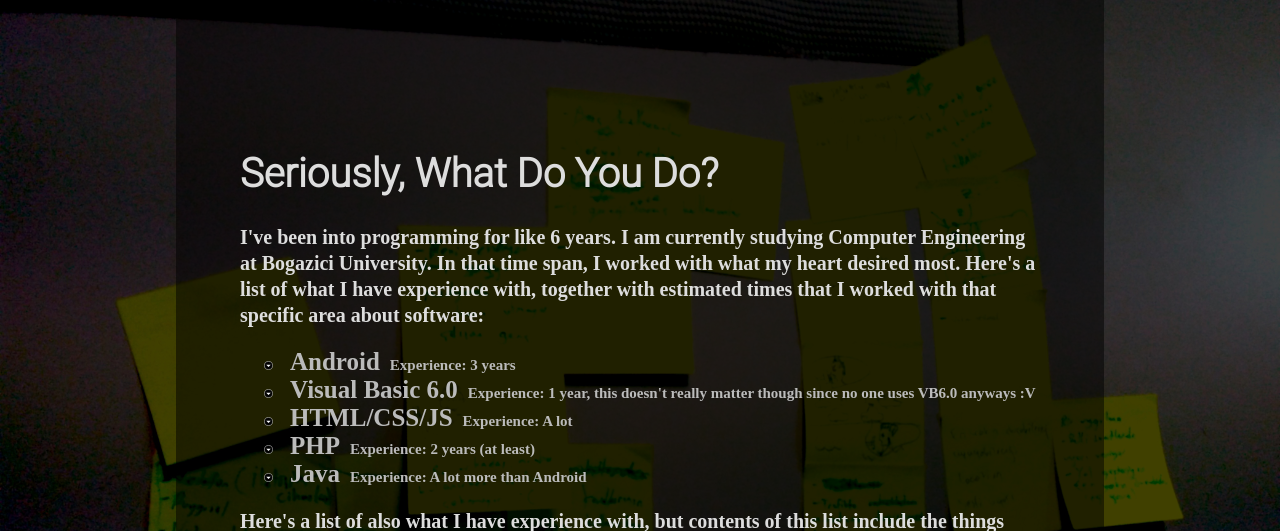
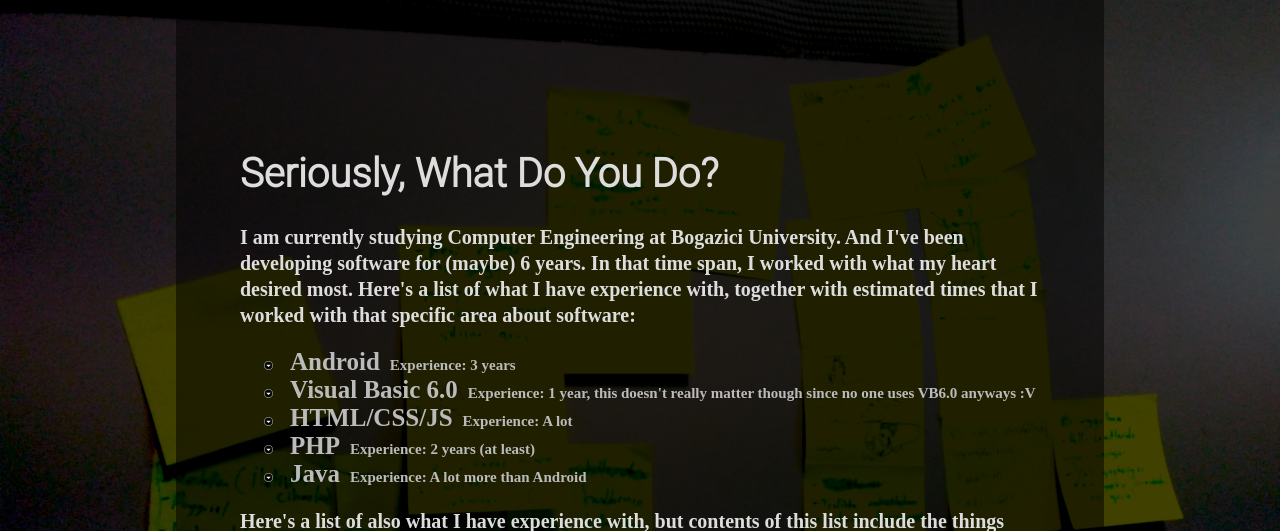
Before and after one commit to karacasoft/karacasoft.com, a PHP site: page / in a window 1280 px wide. Shown: the part 1085-1616 px from the top of the page. Run offline with PHP 8.4, Linux system fonts and the light colour scheme; some web fonts are replaced.

Commit message:
Fixed spelling, punctuation

```diff
--- a/index.php
+++ b/index.php
@@ -45,8 +45,10 @@
 
         <div class="section">
           <h1>Seriously, What Do You Do?</h1>
-          <p>I've been into programming for like 6 years. I am currently studying Computer Engineering at
-          Bogazici University. In that time span, I worked with what my heart desired most.
+          <p>I am currently studying Computer Engineering at
+          Bogazici University. And I've been developing software for
+          (maybe) 6 years.
+          In that time span, I worked with what my heart desired most.
           Here's a list of what I have experience with, together with estimated times that
           I worked with that specific area about software:</p>
           <ul class="areas-expert down-arrow">
@@ -75,9 +77,9 @@
         <div class="section">
           <h1>So what will you do now?</h1>
           <p>I have absolutely no idea. I mostly do what I want to
-          do in that specific time. Currently I want to finish my OS
-          project. But in the meantime I can switch to working on the
-          GyroHand project. The thing is, I develop software, because it's
+          do in that specific time. Currently, I want to finish my OS
+          project. But in the meantime, I can switch to working on the
+          GyroHand project. The thing is, I develop software because it's
           fun. If developing software start being boring to me, I'll
           switch to something else for a while and probably return back
           to developing more software.</p>
```
